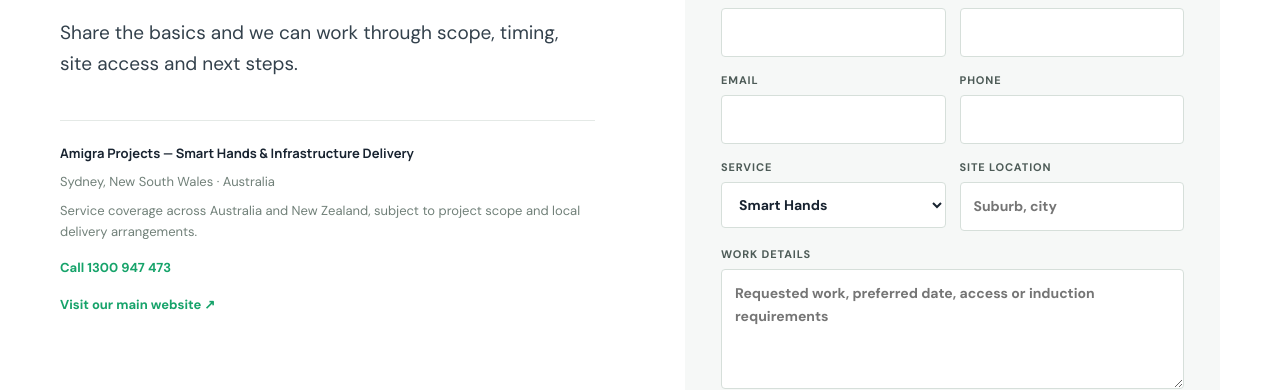
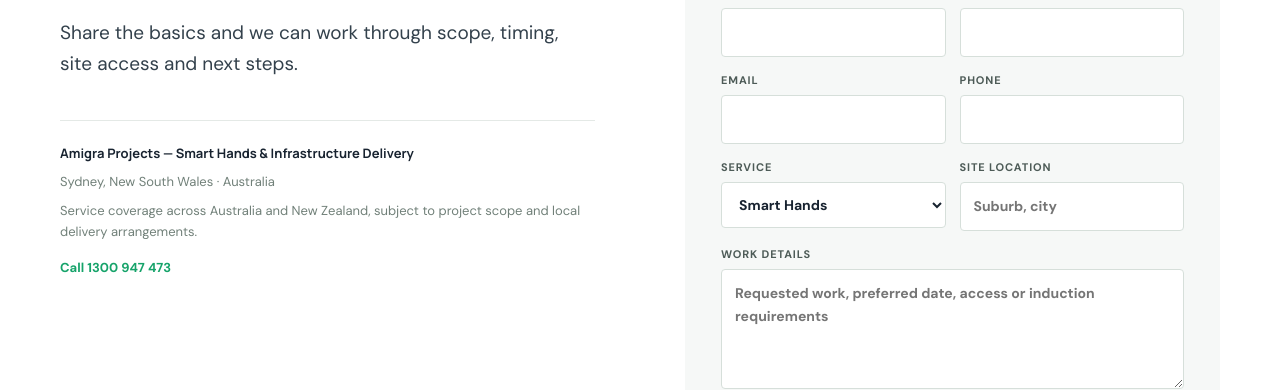
Before and after one commit to taksal/Amigra-Projects, a plain HTML site: page contact.html in a window 1280 px wide. Shown: the part 880-1270 px from the top of the page. Drawn offline with Linux system fonts and the light colour scheme.

Commit message:
Remove Amigra Networks links (Amigra Projects is a separate site)
Co-Authored-By: Claude Opus 5.5 <noreply@anthropic.com>
Claude-Session: https://claude.ai/code/session_019WMVLcx9NxriVqzvyQKm5g

```diff
--- a/contact.html
+++ b/contact.html
@@ -2,7 +2,7 @@
 <div class="top-announcement">ONSITE INFRASTRUCTURE DELIVERY <span>·</span> AUSTRALIA &amp; NEW ZEALAND</div>
 <header class="site-header"><div class="container nav-wrap"><a class="brand" href="index.html"><img class="brand-logo" src="https://static.wixstatic.com/media/4914d1_0ee998f72b7040d1827b56de240fd44d~mv2.png" alt="Amigra Projects"></a><button class="menu-toggle" aria-label="Open menu" aria-expanded="false">☰</button><nav class="nav"><a href="index.html">Home</a><a href="services.html">Smart Hands</a><a href="projects.html">Amigra Projects</a><a href="industries.html">Who we support</a><a class="nav-cta active" href="contact.html">Discuss a project ↗</a></nav></div></header>
 <main><section class="page-hero contact-hero"><div class="container"><div class="eyebrow"><i></i> CONTACT &amp; PROJECT ENQUIRIES</div><h1>Tell us what needs<br><em>to happen onsite.</em></h1><p>Whether you need a one-off site visit, ongoing subcontract support or a larger infrastructure project, start with a few details about the work.</p></div></section>
-<section class="section"><div class="container contact-layout"><div><div class="eyebrow dark"><i></i> START A CONVERSATION</div><h2>Let's understand<br><em>the requirement.</em></h2><p class="large">Share the basics and we can work through scope, timing, site access and next steps.</p><div class="contact-note"><b>Amigra Projects — Smart Hands &amp; Infrastructure Delivery</b><span>Sydney, New South Wales · Australia</span><span>Service coverage across Australia and New Zealand, subject to project scope and local delivery arrangements.</span><a href="tel:1300947473">Call 1300 947 473</a><a href="https://www.amigranetworks.com/" target="_blank" rel="noopener">Visit our main website ↗</a></div></div>
+<section class="section"><div class="container contact-layout"><div><div class="eyebrow dark"><i></i> START A CONVERSATION</div><h2>Let's understand<br><em>the requirement.</em></h2><p class="large">Share the basics and we can work through scope, timing, site access and next steps.</p><div class="contact-note"><b>Amigra Projects — Smart Hands &amp; Infrastructure Delivery</b><span>Sydney, New South Wales · Australia</span><span>Service coverage across Australia and New Zealand, subject to project scope and local delivery arrangements.</span><a href="tel:1300947473">Call 1300 947 473</a></div></div>
 <div class="contact-panel"><h3>What can we help with?</h3><p>Tell us about the site and the work. We'll come back to you with next steps.</p>
 <form id="contact-form" class="contact-form">
 <!-- Get a free key at https://web3forms.com (enter the email you want enquiries sent to) and paste it below -->
```
Also changed, not shown: 1 other file.
